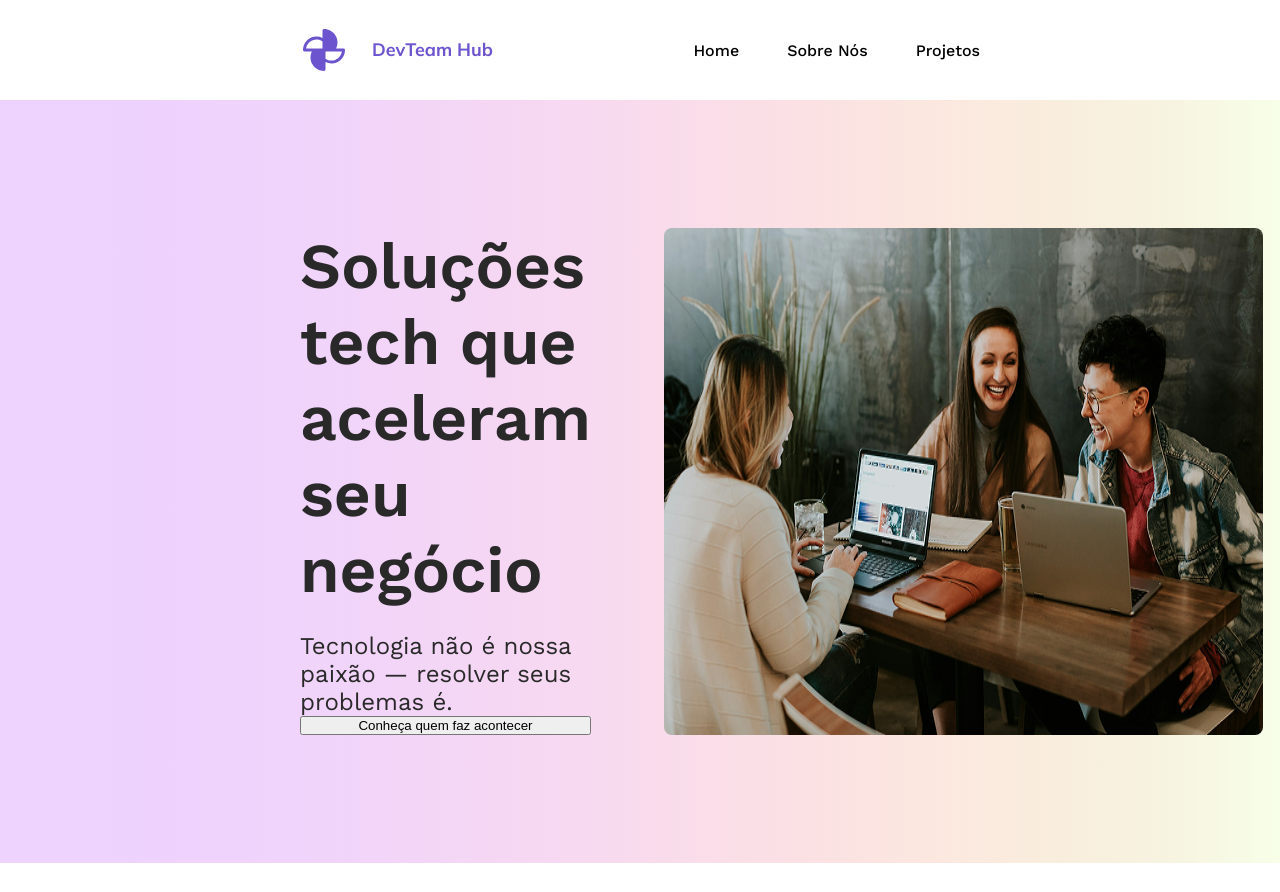
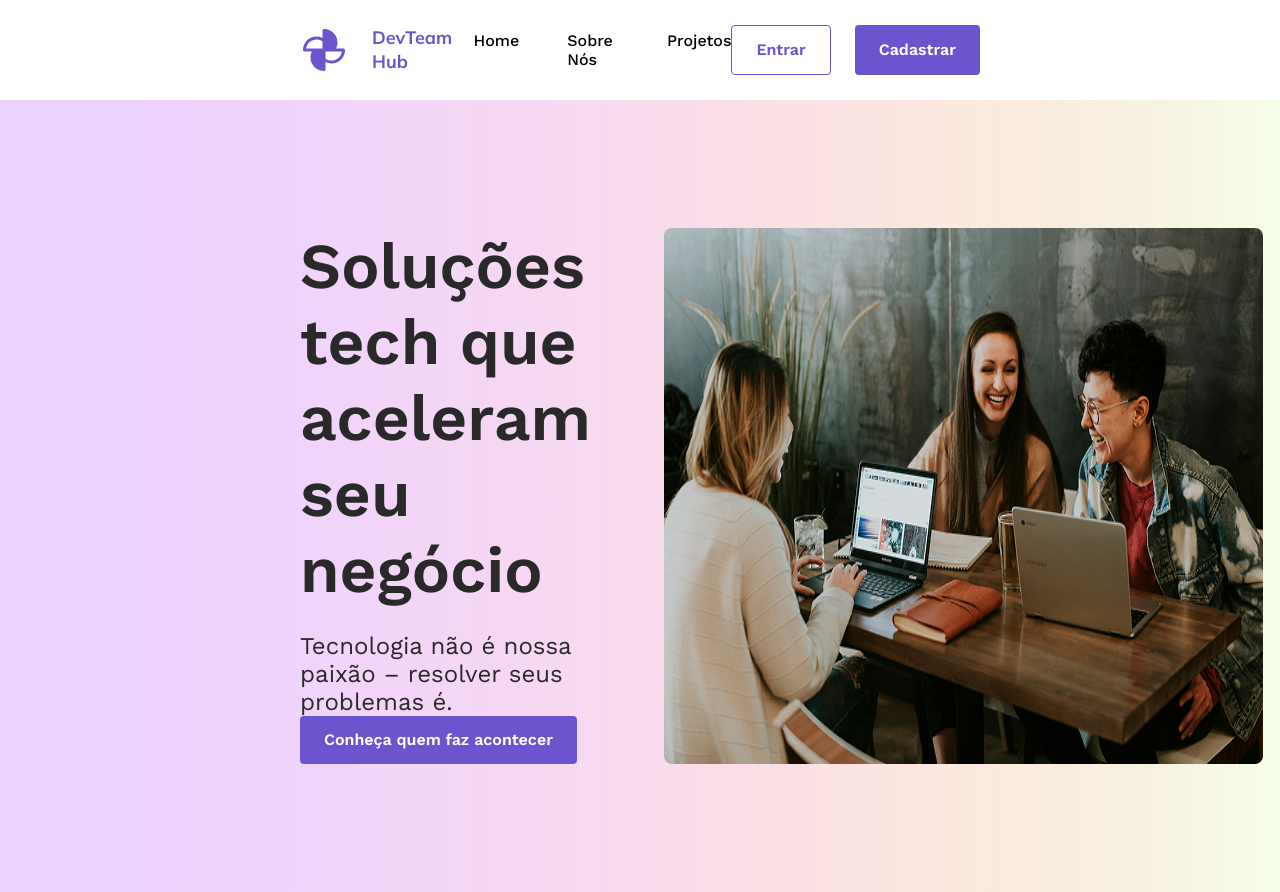
Before and after one commit to kauatwn/DevTeamHub, a plain HTML site: page index.html in a window 1280 px wide. Before the commit the page ends 863 px from the top, so only its background shows below. Drawn offline with nearby package versions, Linux system fonts and the light colour scheme.

Commit message:
Adicionar container de botões no header

```diff
--- a/index.html
+++ b/index.html
@@ -26,6 +26,10 @@
           <li class="header__menu-item"><a href="#about-us">Sobre Nós</a></li>
           <li class="header__menu-item"><a href="#projects">Projetos</a></li>
         </ul>
+        <div class="header__buttons">
+          <button class="button button--secondary">Entrar</button>
+          <button class="button button--primary">Cadastrar</button>
+        </div>
       </nav>
     </header>
 
@@ -35,10 +39,12 @@
           <div class="hero__text">
             <h1 class="hero__title">Soluções tech que aceleram seu negócio</h1>
             <p class="hero__description">
-              Tecnologia não é nossa paixão — resolver seus problemas é.
+              Tecnologia não é nossa paixão – resolver seus problemas é.
             </p>
           </div>
-          <button>Conheça quem faz acontecer</button>
+          <button class="button button--primary">
+            Conheça quem faz acontecer
+          </button>
         </div>
         <img
           src="src/assets/images/dev_team.png"
--- a/src/css/components/header.css
+++ b/src/css/components/header.css
@@ -42,5 +42,11 @@
         font-weight: 500;
       }
     }
+
+    .header__buttons {
+      display: grid;
+      grid-template-columns: 1fr 1fr;
+      gap: 1.5rem;
+    }
   }
 }
```
